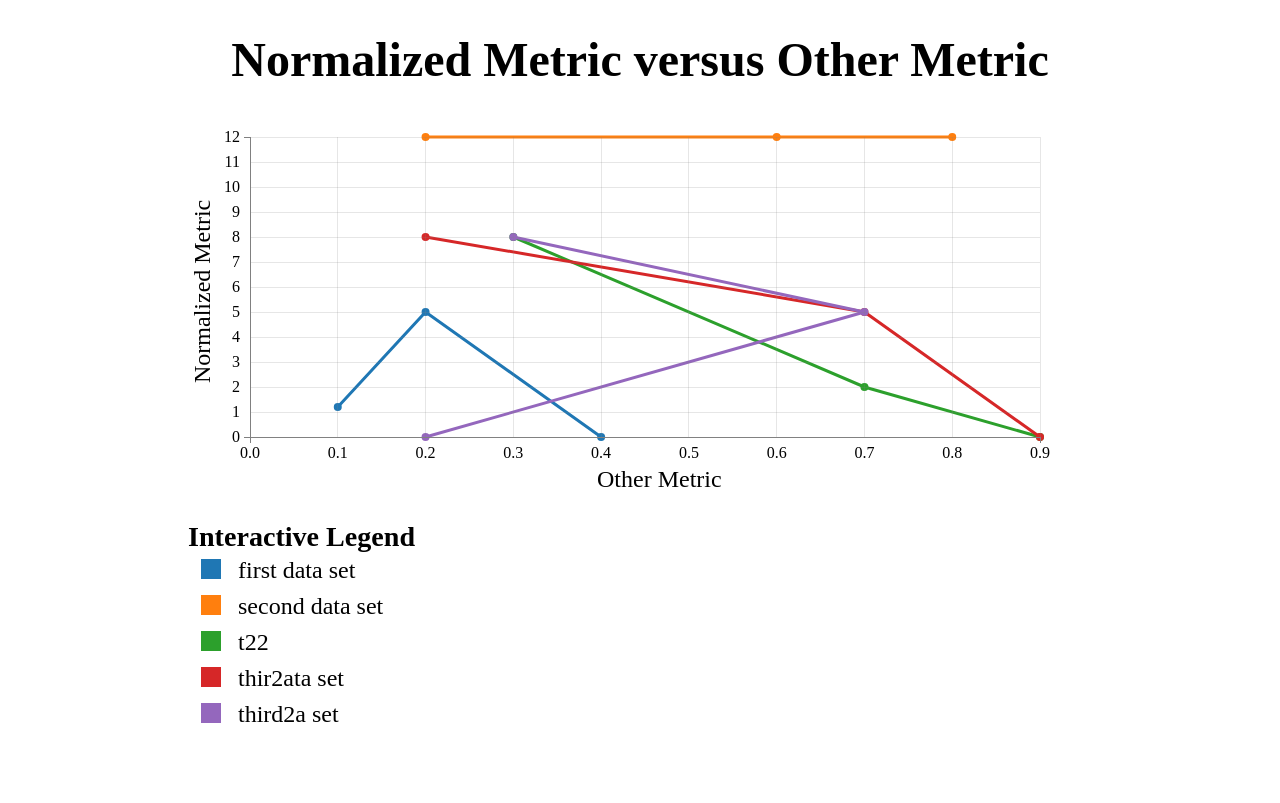
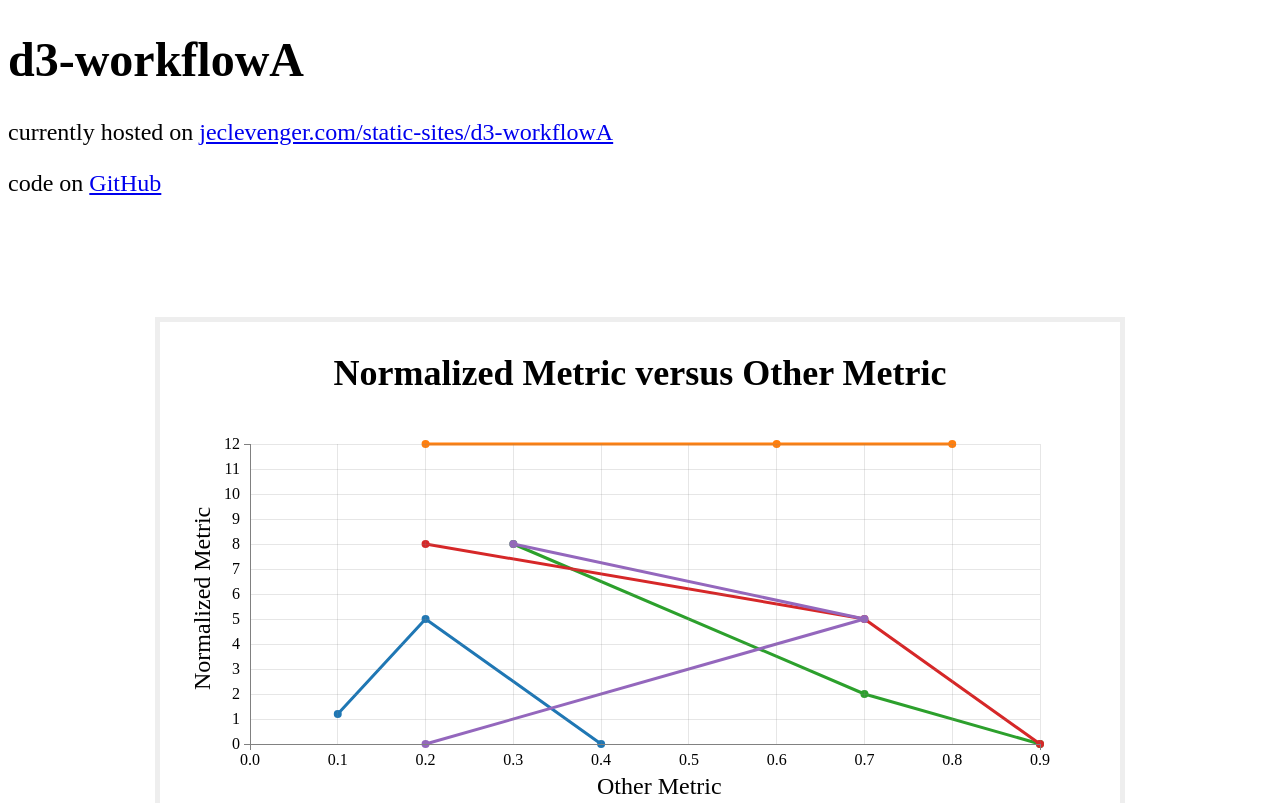
Before and after one commit to jeclevenger/d3-workflowA, a plain HTML site: page index.html in a window 1280 px wide. Shown: the top 803 px of the page. Drawn offline with nearby package versions, Linux system fonts and the light colour scheme.

Commit message:
info header added to index.html, border around d3container

```diff
--- a/index.html
+++ b/index.html
@@ -2,9 +2,9 @@
 <meta charset="utf-8">
 <style>
 #d3container {
-
 	width: 960px;
 	margin:0 auto;
+    border: 5px solid #EEEEEE;
 }
 #d3plot {
 
@@ -34,6 +34,9 @@ body {
 
 </style>
 <body>
+<h1>d3-workflowA</h1>
+<p>currently hosted on <a href="jeclevenger.com/static-sites/d3-workflowA">jeclevenger.com/static-sites/d3-workflowA</a></p>
+<p style="padding-bottom: 4em;">code on <a href="https://github.com/jeclevenger/d3-workflowA">GitHub</a></p>
 <div id="d3container">
 	<div id="d3plot"></div>
 	<div id="d3legend"></div>
@@ -74,7 +77,7 @@ var priceline = d3.svg.line()
     .y(function(d) { return yRange(d.y); });
 //build plot
 var plotDiv = d3.select("#d3plot");
-plotDiv.append("h1").html(test_data2['meta']['title']).attr("style", "margin-bottom: 0;");
+plotDiv.append("h2").html(test_data2['meta']['title']).attr("style", "margin-bottom: 0;");
 var svg = plotDiv
     .append("svg")
 		.attr("id", "svggraph") // assign ID
```
